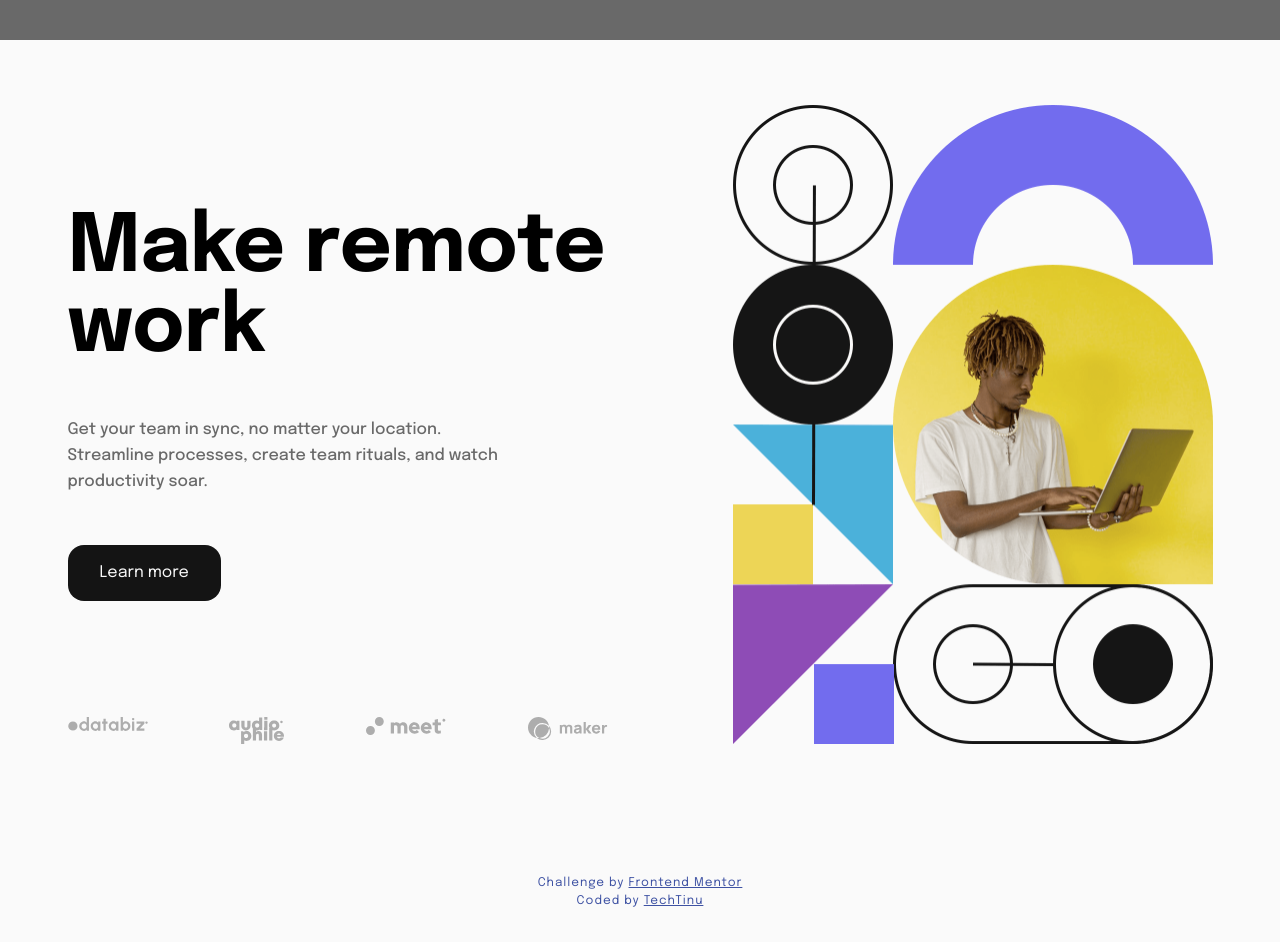
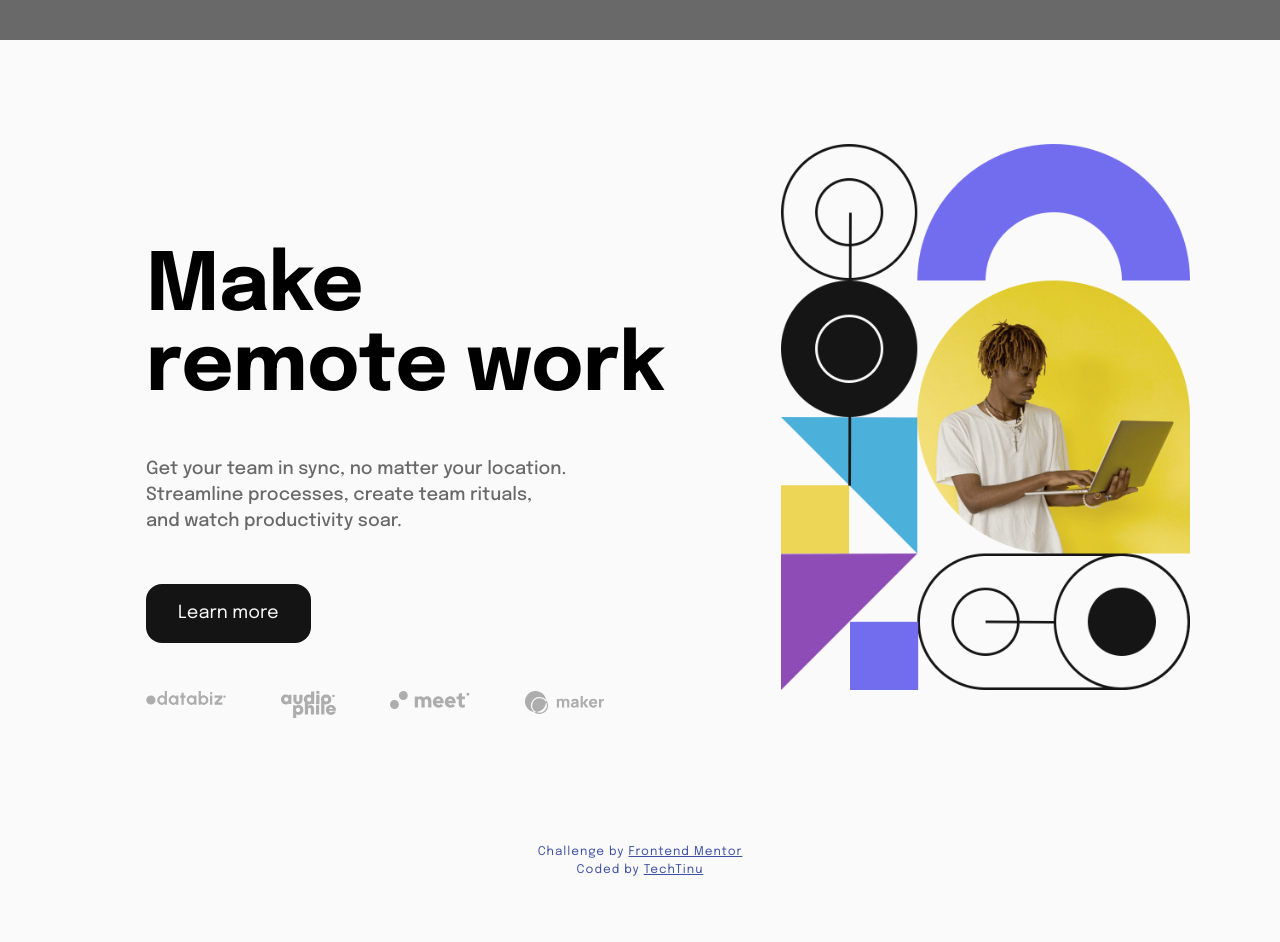
Before and after one commit to tinuola/fm_intro-dropdown-nav, a plain HTML site: page index.html in a window 1280 px wide. After the commit the page ends 911 px from the top, so only its background shows below. Drawn offline with Linux system fonts and the light colour scheme.

Commit message:
style: tablet and desktop styling

```diff
--- a/css/style.css
+++ b/css/style.css
@@ -5,15 +5,7 @@
   --primary-font: 'Epilogue', sans-serif;
 }
 
-@media only screen and (min-width: 600px) {
-  /* background-image: url('../assets/images/'); */
-}
-
-/***********/
-/* Section */
-/***********/
 html {
-  /* background-color: rgb(196, 187, 187); */
 }
 
 body {
@@ -26,12 +18,14 @@ body {
   justify-items: center;
   align-items: center;
   font-family: var(--primary-font);
+  font-size: 1rem;
   background-color: var(--off-white);
 }
 
 header {
   background-color: var(--medium-gray);
-  padding: 1rem 1rem 1.5rem 1rem;
+  padding: 1rem;
+  margin-bottom: 1.5rem;
   height: 2.5rem;
   width: 100%;
 }
@@ -40,7 +34,7 @@ main {
   display: flex;
   flex-direction: column;
   row-gap: 3rem;
-  max-width: 1145px;
+  max-width: 1360px;
   width: 100%;
   padding-bottom: 5.875rem;
 }
@@ -72,7 +66,6 @@ main {
 }
 
 .content p {
-  font-size: 1rem;
   font-weight: 500;
   line-height: 26px;
   margin-bottom: 1.5rem;
@@ -129,41 +122,50 @@ main {
   }
 }
 
+@media only screen and (min-width: 601px) and (max-width: 799px) {
+  .img-wrapper img {
+    width: 75%;
+    margin: 0 auto;
+  }
+}
+
 @media only screen and (min-width: 800px) {
+  body {
+    font-size: 1.125rem;
+  }
+
   header {
-    padding: 32px 40px 0 40px;
+    padding: 2rem 1.5rem 0 1.5rem;
   }
 
   main {
     flex-direction: row;
-    /* -moz-column-gap: 125px;
-    column-gap: 125px; */
-    padding: 65px 0 130px 0;
+    row-gap: 0;
+    -moz-column-gap: 30px;
+    column-gap: 30px;
+    padding: 3rem 1.5rem 5.8125rem 1.5rem;
   }
 
   .img-wrapper {
-    flex-basis: 47%;
+    flex-basis: 45%;
     order: 2;
   }
 
   .content-wrapper {
     text-align: left;
-    flex-basis: 53%;
+    flex-basis: 55%;
     order: 1;
-    padding: 0;
-    padding-top: 104px;
+    padding-top: 3.5rem;
   }
 
   .content h2 {
-    font-size: 80px;
+    font-size: 4rem;
     line-height: 1;
-    margin-bottom: 48px;
+    margin-bottom: 3rem;
   }
 
   .content p {
-    padding: 0;
-    padding-right: 95px;
-    margin-bottom: 50px;
+    margin-bottom: 3.125rem;
   }
 
   .content button {
@@ -171,13 +173,44 @@ main {
   }
 }
 
-@media only screen and (min-width: 1200px) {
-  .container {
-    padding: 65px 130px 130px 165px;
+@media only screen and (min-width: 1000px) {
+  header {
+    padding-left: 2.5rem;
+    padding-right: 2.5rem;
   }
 
   main {
-    -moz-column-gap: 125px;
-    column-gap: 125px;
+    -moz-column-gap: 0;
+    column-gap: 0;
+  }
+
+  .content p {
+    padding-right: 5.9375rem;
+  }
+
+  .client-logos {
+    padding-right: 3.75rem;
   }
 }
+
+@media only screen and (min-width: 1200px) {
+  main {
+    -moz-column-gap: 100px;
+
+    column-gap: 100px;
+    padding: 5rem 5.625rem 7.8125rem 8.125rem;
+  }
+
+  .img-wrapper {
+    flex-basis: 48%;
+  }
+
+  .content-wrapper {
+    flex-basis: 52%;
+    padding-top: 6.5rem;
+  }
+
+  .content h2 {
+    font-size: 5rem;
+  }
+}
--- a/index.html
+++ b/index.html
@@ -124,7 +124,7 @@
       </div>
       <section class="content-wrapper">
         <div class="content">
-          <h2>Make remote work</h2>
+          <h2>Make remote&nbsp;work</h2>
           <p>
             Get your team in sync, no matter your location. Streamline
             processes, create team rituals, and watch productivity soar.
```
